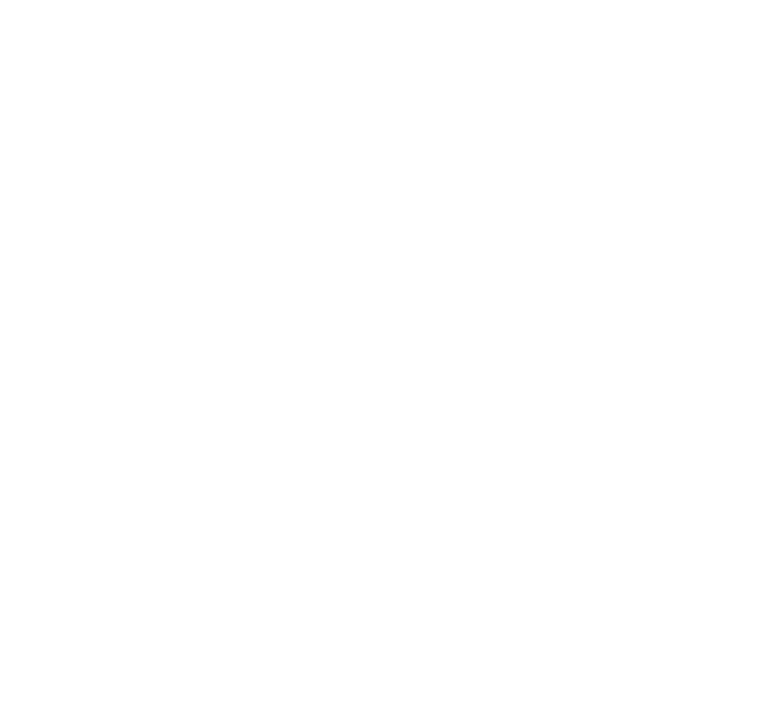
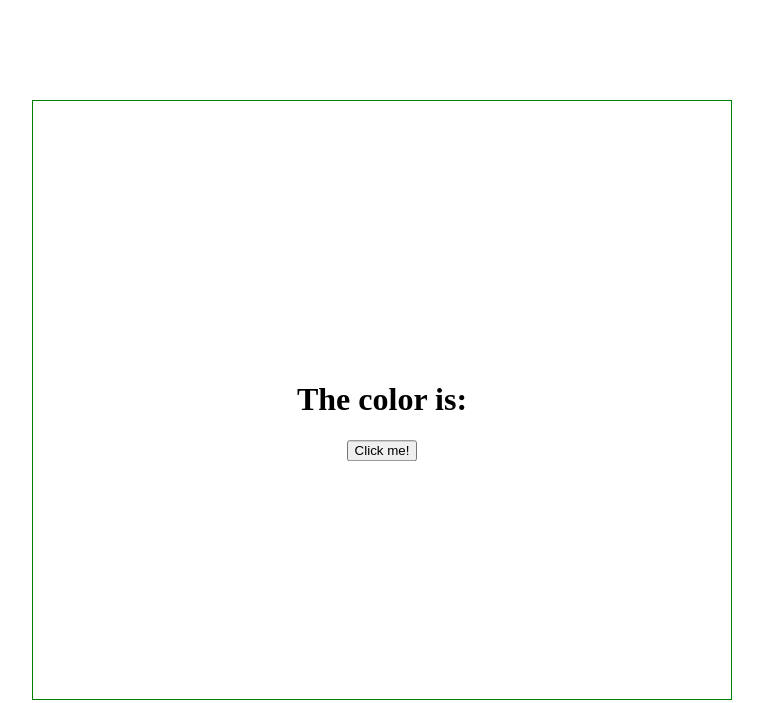
Before and after one commit to audreymengue/jsminiprojects, a plain HTML site: page hexcolor/index.html in a window 1280 px wide. Shown: the whole page, without its empty margins (258-1021 px from the left). Drawn offline with Linux system fonts and the light colour scheme.

Commit message:
Last commit

```diff
--- a/hexcolor/index.html
+++ b/hexcolor/index.html
@@ -9,7 +9,13 @@
 </head>
 <body>
 
+    <div class="main">
 
+        <div id="second-main">
+        <h1 id="hex-holder">The color is: <spam id="hex-value"></spam> </h1>
+        <button id="onlyButton">Click me!</button>
+        </div>
+    </div>
 
 
 
--- a/hexcolor/script.js
+++ b/hexcolor/script.js
@@ -0,0 +1,18 @@
+const button = document.getElementById("onlyButton");
+const hexValues = [0,1,2,3,4,5,6,7,8,9,'A','B','C','D','E','F'];
+const value = document.getElementById("hex-value");
+const  main = document.getElementById("second-main");
+
+
+button.addEventListener('click', changeHex);
+
+function changeHex() {
+    let hex = '#';
+
+    for (let i = 0; i < 6; i++) {
+        const index = Math.floor(Math.random()*hexValues.length);
+        hex += hexValues[index];
+    }
+    value.textContent = hex;
+    main.style.backgroundColor = hex;
+}
--- a/hexcolor/style.css
+++ b/hexcolor/style.css
@@ -0,0 +1,25 @@
+* {
+    box-sizing: border-box;
+}
+
+.main {
+    width: 700px;
+    border: 1px solid green;
+    position: fixed;
+    height: 600px;
+    top: 50%;
+    left: 50%;
+    transform: translate(-50%, -50%);
+    text-align: center;
+
+}
+
+#second-main {
+    margin: 0 auto;
+  position: relative;
+  top: 50%;
+  left: 50%;
+  -ms-transform:
+  translate(-50%, -50%);
+  transform: translate(-50%, -50%);
+}
```
